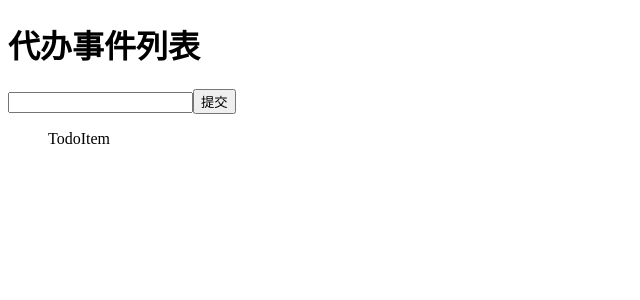
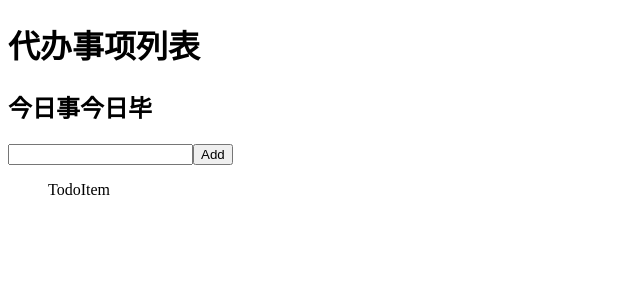
Before and after one commit to huangfushengkun/react-lesson-01, a React (Create React App) app: page / in a window 1280 px wide. Shown: the top 300 px of the page, without its empty margins (0-640 px from the left). Built offline with nearby package versions, Linux system fonts and the light colour scheme.

Commit message:
1. 不同类型组件的参数传递方式

```diff
--- a/public/index.html
+++ b/public/index.html
@@ -9,7 +9,7 @@
       name="description"
       content="Web site created using create-react-app"
     />
-    <link rel="apple-touch-icon" href="%PUBLIC_URL%/logo192.png" />
+    <!-- <link rel="apple-touch-icon" href="%PUBLIC_URL%/logo192.png" /> -->
     <!--
       manifest.json provides metadata used when your web app is installed on a
       user's mobile device or desktop. See https://developers.google.com/web/fundamentals/web-app-manifest/
--- a/src/App.js
+++ b/src/App.js
@@ -10,8 +10,10 @@ export default class App extends Component {
     render() {
         return (
             <Fragment>
-                <TodoHeader />
-                <TodoInput />
+                <TodoHeader desc="代办事项列表">
+                    今日事今日毕
+                </TodoHeader>
+                <TodoInput btnText="Add" />
                 <TodoList />
             </Fragment>
         )
--- a/src/components/TodoHeader/index.js
+++ b/src/components/TodoHeader/index.js
@@ -1,9 +1,11 @@
 import React from 'react'
 
-export default function TodoHeader() {
+export default function TodoHeader(props) {
     return (
-        <div>
-            <h1>代办事件列表</h1>
-        </div>
+        <>
+        <h1>{props.desc}</h1>
+        <h2>{props.children}</h2>
+        </>
+
     )
 }
--- a/src/components/TodoInput/index.js
+++ b/src/components/TodoInput/index.js
@@ -1,9 +1,11 @@
-import React from 'react'
+import React, { Component } from 'react'
 
-export default function TodoInput() {
-    return (
-        <div>
-            <input /><button>提交</button>
-        </div>
-    )
+export default class TodoInput extends Component {
+    render(props) {
+        return (
+            <div>
+                <input type="text" /><button>{this.props.btnText}</button>
+            </div>
+        )
+    }
 }
```
Also changed, not shown: public/manifest.json.
